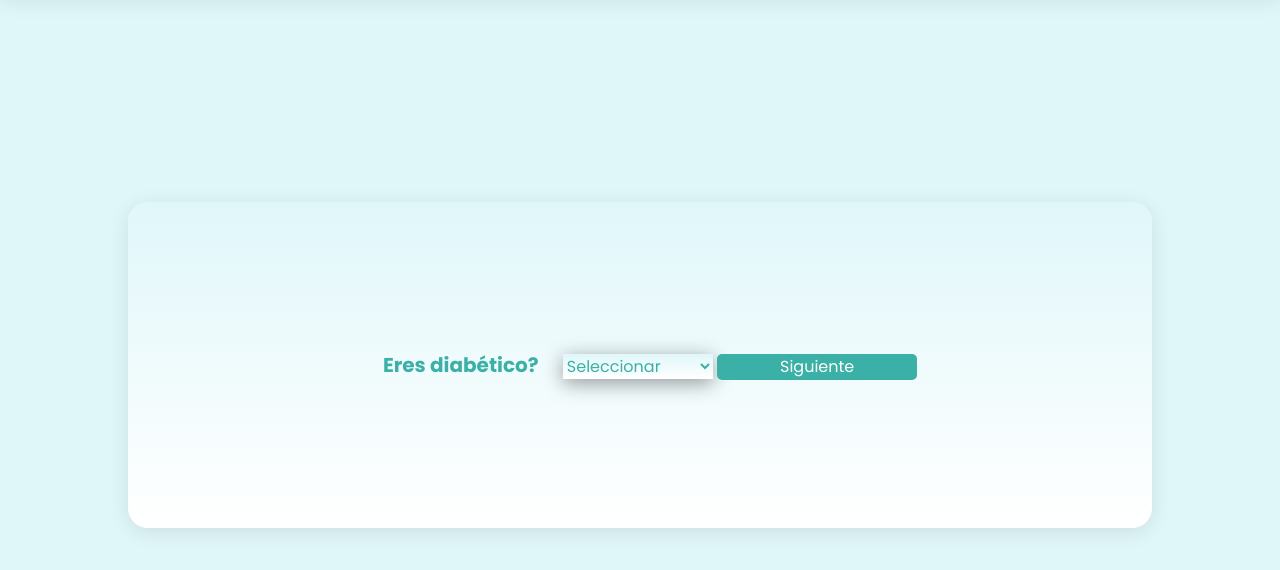
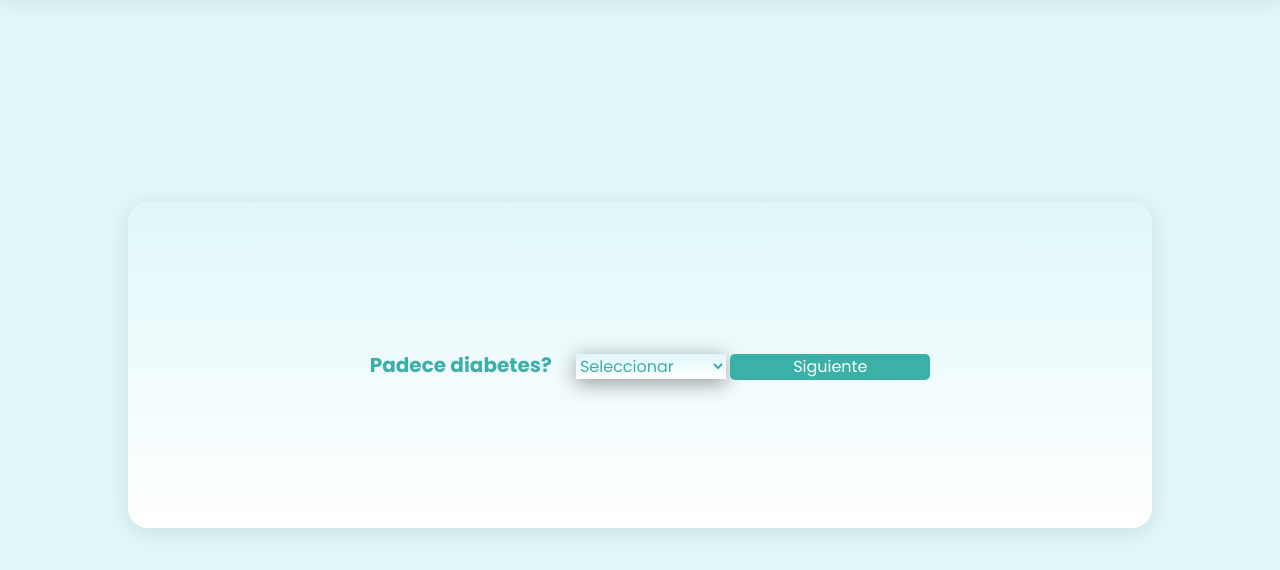
Before and after one commit to tobofear/proyecto-agos, a plain HTML site: page index.html in a window 1280 px wide. Shown: the part 68-638 px from the top of the page. Drawn offline with nearby package versions, Linux system fonts and the light colour scheme.

Commit message:
Update index.html

```diff
--- a/index.html
+++ b/index.html
@@ -43,7 +43,7 @@
   <div class="row">
     <div id="app" class="container">
       <div class="hijo">
-        <label for="choice" class="label">Eres diabético?</label>
+        <label for="choice" class="label">Padece diabetes?</label>
         <select id="choice" name="choice" class="choice">
           <option value="">Seleccionar</option>
           <option value="yes" class="choice">Sí</option>
```
